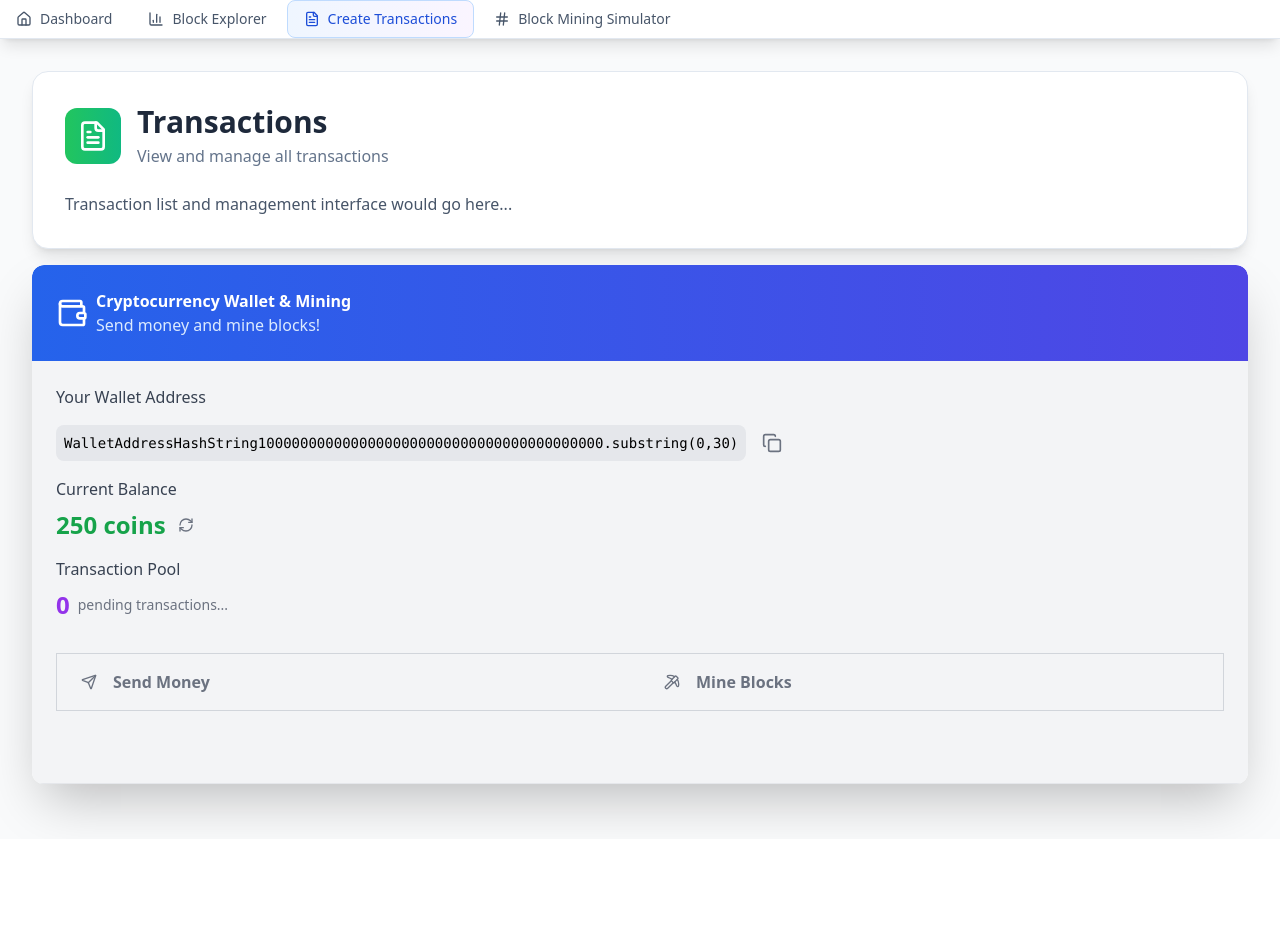
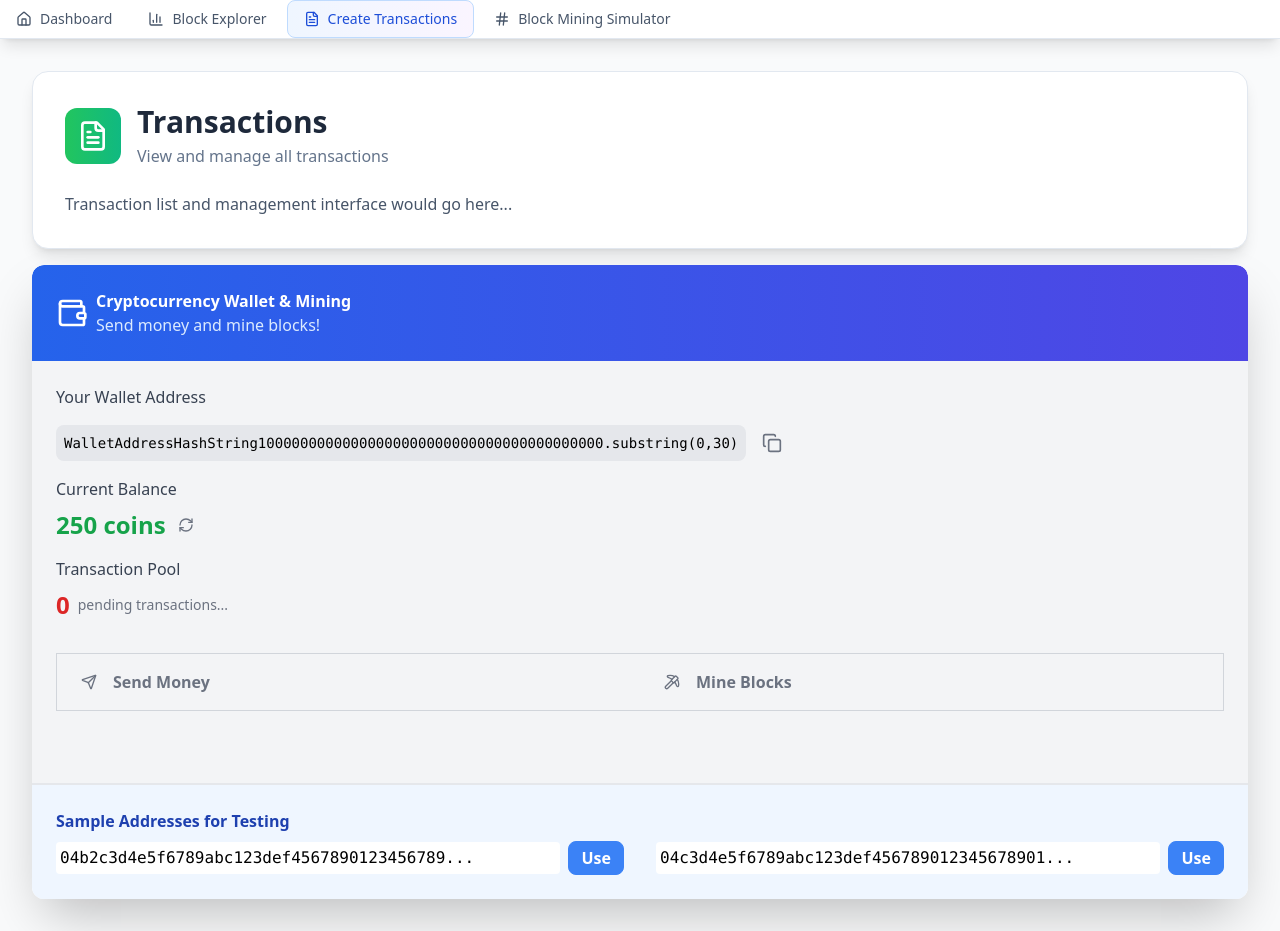
Before and after one commit to StuvanFIT/Blockchain-Network-Educational-Tool, a React (Create React App) app in the folder explorer/: page /createTransactions in a window 1280 px wide. Before the commit the page ends 839 px from the top, so only its background shows below. Built offline with nearby package versions, Linux system fonts and the light colour scheme.

Commit message:
style: implemented Send Money tab content along with Sample recipient addresses for easier testing

```diff
--- a/explorer/src/components/Transactions.tsx
+++ b/explorer/src/components/Transactions.tsx
@@ -6,8 +6,15 @@ import {FileText, Wallet, Copy, RefreshCw, Send, Pickaxe} from 'lucide-react';
 export const Transactions = () => {
 
   const [activeTab, setActiveTab] = useState(''); //send or mine
+  const [recipentAddress, setRecipientAddress] = useState('');
+  const [amount, setAmount] = useState('');
+  const [isLoading, setIsLoading] = useState(false);
+
+  const handleSendMoney = () =>{
 
 
+
+  }
 
 
 
@@ -74,7 +81,7 @@ export const Transactions = () => {
               <div>
                 <label className='block text-base font-medium text-gray-700 mb-2'>Transaction Pool</label>
                 <div className='flex items-center gap-2'>
-                  <span className='text-2xl font-bold text-purple-600'>0</span>
+                  <span className='text-2xl font-bold text-red-600'>0</span>
                   <span className='text-sm text-gray-500'>pending transactions...</span>
                 </div>
               </div>
@@ -117,15 +124,67 @@ export const Transactions = () => {
             {/*Tab Content */}
             <div className='p-6'>
               {activeTab === 'send' && (
+                <div>
                   <h2 className='text-xl font-semibold mb-4 flex items-center gap-2'>
                     <Send className='w-4 h-4 inline mr-2'/>
                     <span>Send Money</span>
                   </h2>
 
+                  <div className='space-y-4'>
+                    <div>
+                      <label htmlFor='recipent' className='block text-sm font-medium text-gray-700 mb-2'> Recipent Address *</label>
+                      <input
+                        type='text'
+                        id='recipent'
+                        value={recipentAddress}
+                        onChange={(e) => setRecipientAddress(e.target.value)}
+                        placeholder='04a1b2c3d4e5f6789abc123def456789...'
+                        className='w-full p-3 border border-gray-300 rounded-lg focus:ring-2 focus:ring-blue-500 focus:border-transparent font-mono text-sm'
+                        disabled={isLoading}
+                      ></input>
+                    </div>
+
+                    <div className='relative'>
+                      <label htmlFor='amount' className='block text-sm font-medium text-gray-700 mb-2'>  Amount *</label>
+                      <input
+                        type='number'
+                        id='amount'
+                        value={amount}
+                        onChange={(e) => setAmount(e.target.value)}
+                        placeholder='0.00'
+                        min="0"
+                        step="0.01"
+                        className='w-full p-3 border border-gray-300 rounded-lg focus:ring-2 focus:ring-blue-500 focus:border-transparent font-mono text-sm'
+                        disabled={isLoading}
+                      ></input>
+                      <span className='absolute right-9 top-1/2 text-gray-500 text-base'>coins</span>
+                    </div>
+                  </div>
+
+                  <button
+                    onClick={handleSendMoney}
+                    disabled={isLoading || !recipentAddress || !amount}
+                    className='w-full mt-8 bg-gradient-to-r from-blue-600 to-indigo-600 text-white font-semibold px-3 py-4 rounded-lg
+                    hover:from-blue-700 hover:to-indigo-700 disabled:opacity-50 disabled:cursor-not-allowed
+                    transition-all duration-200 flex items-center justify-center gap-2'>
 
 
+                    {isLoading ? (
 
+                      <div className='flex items-center gap-2'>
+                        <RefreshCw className='w-4 h-4 animate-spin'/>
+                        Creating Transaction...
+                      </div>
+                    ): (
 
+                     <div className='flex items-center gap-2'>
+                        <Send className='w-4 h-4'/>
+                        Send Money
+                      </div>
+
+                    )}
+                  </button>
+                </div>
               )}
 
               {activeTab === 'mine' && (
@@ -136,14 +195,35 @@ export const Transactions = () => {
               )}
 
             </div>
+          </div>
 
+          {/* Sample Addresses */}
+          <div className="p-6 border-t bg-blue-50">
+            <h3 className="text-base font-semibold mb-2 text-blue-800">Sample Addresses for Testing</h3>
+            <div className="grid md:grid-cols-2 gap-8">
+              {[
+                "04b2c3d4e5f6789abc123def456789012345678901234567890123456789abcdef1234567890abcdef1234567890abcdef1234567890abcdef1234567890abcdef12",
+                "04c3d4e5f6789abc123def456789012345678901234567890123456789abcdef1234567890abcdef1234567890abcdef1234567890abcdef1234567890abcdef12"
+              ].map((addr, idx) => (
+                <div key={idx} className="flex items-center gap-2">
+                  <code className="text-base bg-white p-1 rounded flex-1">{addr.substring(0, 40)}...</code>
+                  <button
+                    onClick={() => setRecipientAddress(addr)}
+                    className="text-base text-blue-600 hover:text-blue-800"
+                  >
+                    <div className='bg-blue-500 border border-blue-500 rounded-lg text-white font-semibold px-3 py-1'>
+                      Use
+                    </div>
 
-
+                  </button>
+                </div>
+              ))}
+            </div>
+          </div>
 
 
         </div>
       </div>
     </div>
-    </div>
   );
 };
```
Lines whose indentation alone changed are shown as unchanged.
